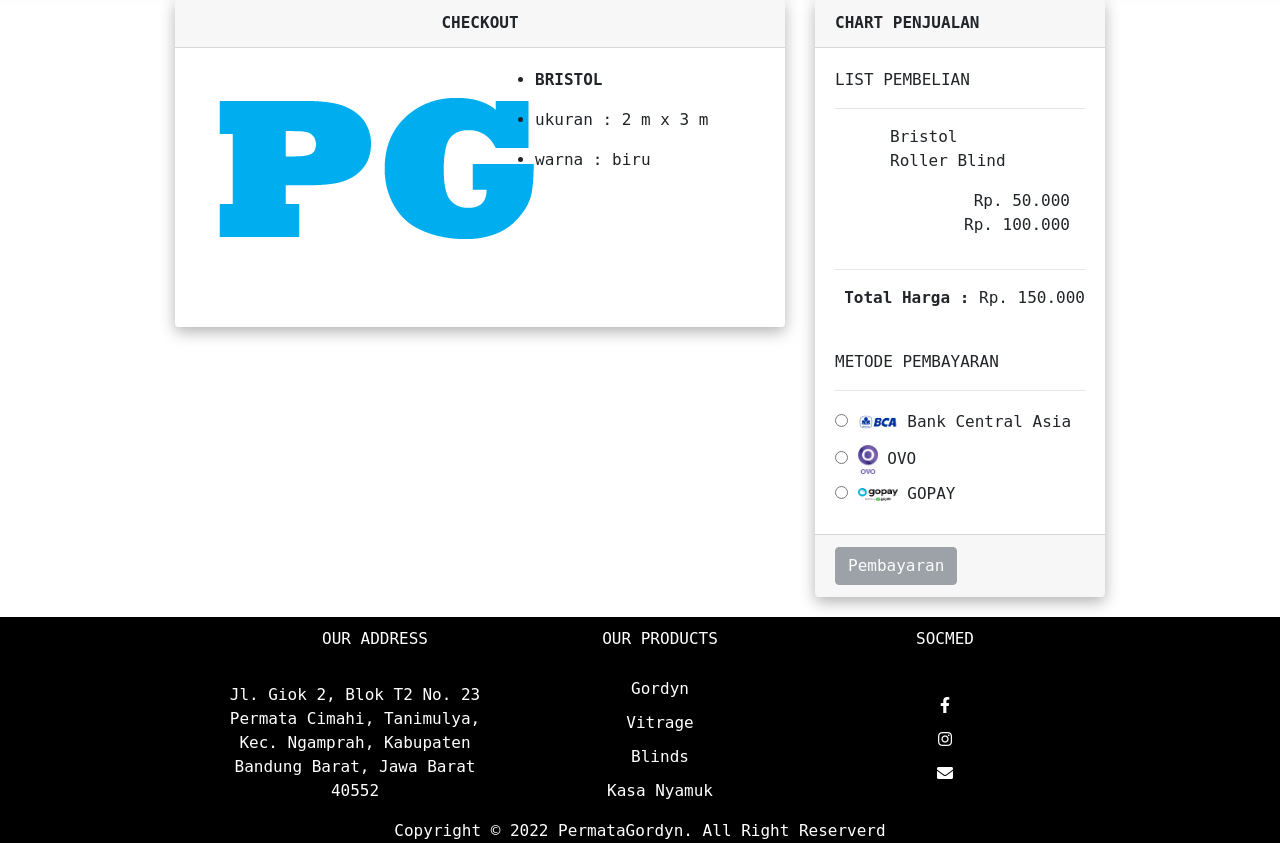
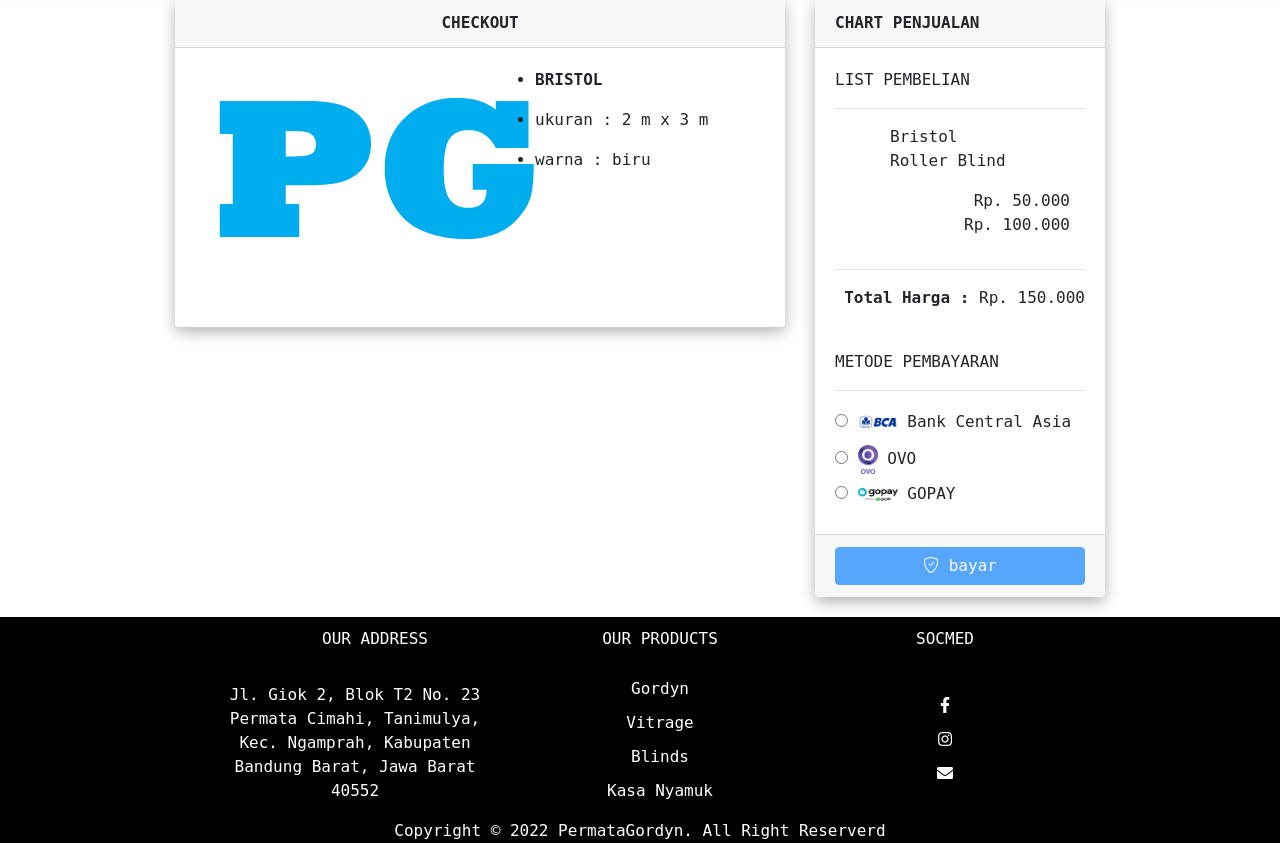
Before and after one commit to StevanGianevan/Permata_gordyn, a PHP site: page /HTML/checkout.html in a window 1280 px wide. Shown: the part 101-944 px from the top of the page. Run offline with PHP 8.4, Linux system fonts and the light colour scheme.

Commit message:
checkout Plus

```diff
--- a/CSS/checkout.css
+++ b/CSS/checkout.css
@@ -73,6 +73,10 @@ body{
 .checkout .card-body .pembelian ul li{
     list-style: none;
 }
+
+.checkout .card-footer button{
+    width: 100%;
+}
 /* footer */
 .sticky-footer{
     position: sticky;
--- a/HTML/checkout.html
+++ b/HTML/checkout.html
@@ -10,6 +10,7 @@
         integrity="sha384-MCw98/SFnGE8fJT3GXwEOngsV7Zt27NXFoaoApmYm81iuXoPkFOJwJ8ERdknLPMO" crossorigin="anonymous">
     <link rel="stylesheet" href="https://use.fontawesome.com/releases/v5.15.4/css/all.css"
         integrity="sha384-DyZ88mC6Up2uqS4h/KRgHuoeGwBcD4Ng9SiP4dIRy0EXTlnuz47vAwmeGwVChigm" crossorigin="anonymous" />
+    <link rel="stylesheet" href="https://cdn.jsdelivr.net/npm/bootstrap-icons@1.8.3/font/bootstrap-icons.css">
     <script src="https://code.jquery.com/jquery-3.3.1.slim.min.js"
         integrity="sha384-q8i/X+965DzO0rT7abK41JStQIAqVgRVzpbzo5smXKp4YfRvH+8abtTE1Pi6jizo"
         crossorigin="anonymous"></script>
@@ -139,7 +140,7 @@
                         </div>
                     </div>
                     <div class="card-footer">
-                        <button type="button" class="btn btn-secondary" id="pembayaran" disabled="true">Pembayaran</button>
+                        <button type="button" class="btn btn-primary" id="pembayaran" disabled="true"><i class="bi bi-shield-check"></i> bayar</button>
                     </div>
                 </div>
             </div>
```
